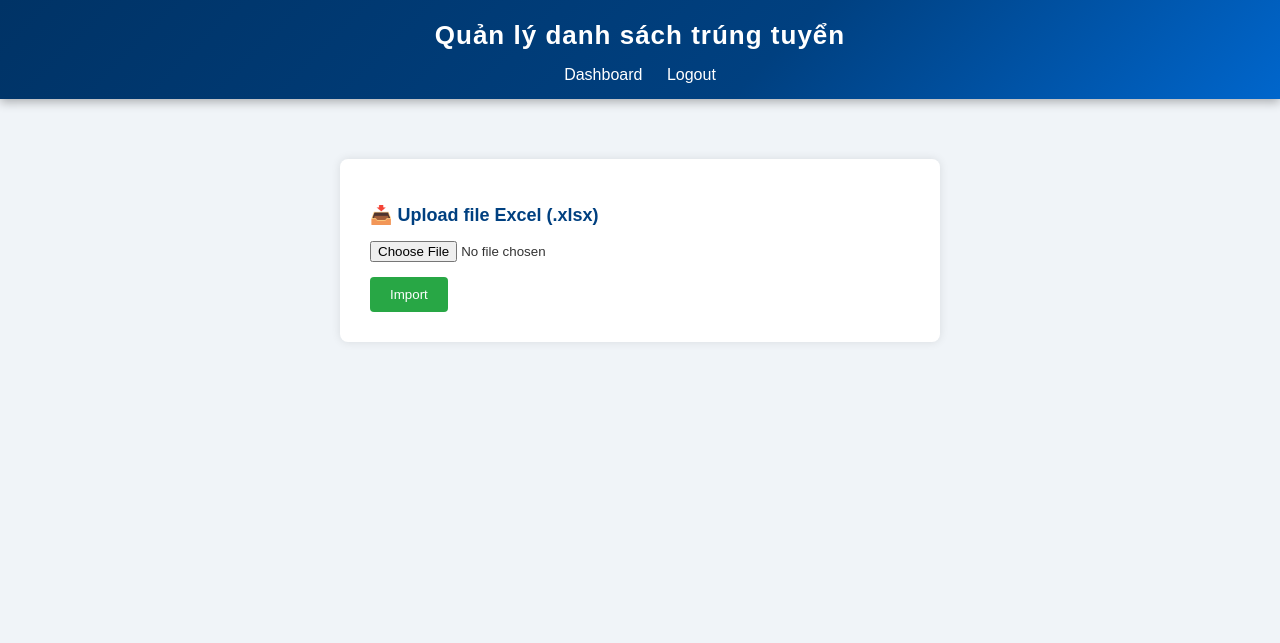
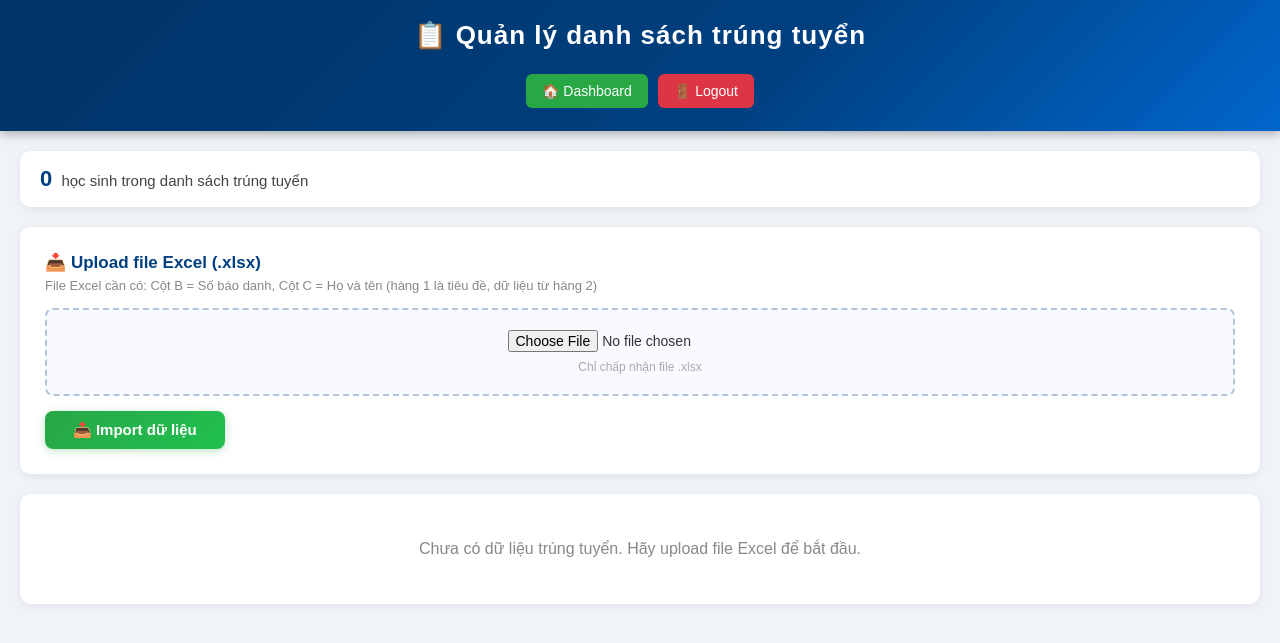
Before and after one commit to NammHoa/ThptHamThuanNam_Py, a PHP site: page /admin/import_trungtuyen.php in a window 1280 px wide. Shown: the top 643 px of the page. Run offline with PHP 8.4, Linux system fonts and the light colour scheme; a user stored in the database is signed in; data that the repository does not hold is empty; a stand-in replaces the project's code that opens the database connection; some libraries are stand-ins or nearby versions.

Commit message:
feat: enhance import functionality with improved error handling and UI updates

```diff
--- a/admin/import_trungtuyen.php
+++ b/admin/import_trungtuyen.php
@@ -1,52 +1,42 @@
 <?php
 session_start();
-
-// 1) Nạp Composer autoload (đã cài qua composer install) và config chung
 require_once __DIR__ . '/../vendor/autoload.php';
 require_once __DIR__ . '/../config.php';
 
 use PhpOffice\PhpSpreadsheet\IOFactory;
 
-// 2) Bảo vệ trang: chỉ Admin mới được phép truy cập
 if (empty($_SESSION['is_admin'])) {
     header('Location: login.php');
     exit;
 }
 
-// 3) Kết nối CSDL
 $conn = new mysqli(DB_HOST, DB_USER, DB_PASS, DB_NAME);
 if ($conn->connect_error) {
     die("Lỗi kết nối CSDL: " . $conn->connect_error);
 }
+$conn->set_charset("utf8mb4");
 
 $resultMsg = '';
+$resultType = '';
+$count = 0;
+$errors = [];
 
-// 4) Nếu form đã POST file Excel
 if ($_SERVER['REQUEST_METHOD'] === 'POST' && isset($_FILES['file_excel'])) {
-    // 4.1) Đọc file Excel bằng PhpSpreadsheet
     $spreadsheet = IOFactory::load($_FILES['file_excel']['tmp_name']);
     $sheetData   = $spreadsheet->getActiveSheet()->toArray();
 
-    $count  = 0;
-    $errors = [];
-
-    // 4.2) Duyệt từng dòng, bắt đầu từ index 1 (bỏ header)
-    for ($i = 1; $i < count($sheetData); $i++) {
+    for ($i = 3; $i < count($sheetData); $i++) {
         $rowNum = $i + 1;
         $sbd    = trim($sheetData[$i][1] ?? '');
         $name   = trim($sheetData[$i][2] ?? '');
+        $ngay_sinh = trim($sheetData[$i][3] ?? '');
 
         if ($sbd === '' || $name === '') {
-            $errors[] = "Dòng $rowNum: Thiếu SBD hoặc Họ tên.";
           continue;
           }
 
-        // 4.3) Chèn vào bảng danh_sach_trung_tuyen
-        $stmt = $conn->prepare("
-            INSERT IGNORE INTO danh_sach_trung_tuyen (so_bao_danh, ho_ten)
-            VALUES (?, ?)
-        ");
-        $stmt->bind_param("ss", $sbd, $name);
+        $stmt = $conn->prepare("INSERT IGNORE INTO danh_sach_trung_tuyen (so_bao_danh, ho_ten, ngay_sinh) VALUES (?, ?, ?)");
+        $stmt->bind_param("sss", $sbd, $name, $ngay_sinh);
         if ($stmt->execute()) {
             $count++;
         } else {
@@ -55,52 +45,261 @@
         $stmt->close();
     }
 
-    // 4.4) Tạo message kết quả
-    $resultMsg = "✅ Đã import thành công $count dòng.";
+    $resultType = empty($errors) ? 'success' : 'warning';
+    $resultMsg  = "✅ Đã import thành công <strong>$count</strong> dòng.";
     if (!empty($errors)) {
-        $resultMsg .= "\n" . implode("\n", $errors);
+        $resultMsg .= "<br><br>⚠️ Có " . count($errors) . " lỗi:<br>" . implode("<br>", $errors);
     }
 }
+
+if (isset($_GET['clear'])) {
+    $conn->query("DELETE FROM danh_sach_trung_tuyen");
+    $resultMsg  = "🗑️ Đã xoá toàn bộ danh sách trúng tuyển.";
+    $resultType = 'danger';
+}
+
+$list = $conn->query("SELECT * FROM danh_sach_trung_tuyen ORDER BY id ASC");
+$total = $list ? $list->num_rows : 0;
 ?>
 <!DOCTYPE html>
 <html lang="vi">
 <head>
   <meta charset="UTF-8">
-  <title>Import danh sách trúng tuyển</title>
+  <meta name="viewport" content="width=device-width, initial-scale=1.0">
+  <title>Quản lý danh sách trúng tuyển</title>
+  <link rel="stylesheet" href="admin_style.css">
   <style>
-    body { font-family: Arial, background: #f0f0f0; margin: 0; padding: 0; }
-    header { background: #004080; color: #fff; padding: 20px; text-align: center; }
-    header a { color: #fff; margin: 0 10px; text-decoration: none; }
-    main { padding: 20px; }
-    .container { background: #fff; padding: 30px; max-width: 600px; margin: 40px auto; border-radius: 8px; box-shadow: 0 0 10px rgba(0,0,0,0.1); }
-    input[type="file"] { display: block; width: 100%; margin-top: 15px; }
-    button { margin-top: 15px; padding: 10px 20px; background: #28a745; color: #fff; border: none; border-radius: 4px; cursor: pointer; }
-    button:hover { background: #218838; }
-    .result { white-space: pre-wrap; font-family: monospace; background: #e9f7ef; padding: 15px; border-radius: 4px; margin-top: 20px; }
+    .stats-bar {
+      display: flex;
+      align-items: center;
+      justify-content: space-between;
+      background: #fff;
+      border-radius: 10px;
+      padding: 15px 20px;
+      margin-bottom: 20px;
+      box-shadow: 0 2px 8px rgba(0,0,0,0.08);
+      flex-wrap: wrap;
+      gap: 10px;
+    }
+    .stats-bar .stat {
+      font-size: 15px;
+      color: #444;
+    }
+    .stats-bar .stat strong {
+      font-size: 22px;
+      color: #004080;
+      margin-right: 5px;
+    }
+    .btn-danger-outline {
+      padding: 8px 16px;
+      background: transparent;
+      color: #dc3545;
+      border: 1.5px solid #dc3545;
+      border-radius: 6px;
+      font-size: 13px;
+      cursor: pointer;
+      text-decoration: none;
+      transition: all 0.2s;
+      white-space: nowrap;
+    }
+    .btn-danger-outline:hover {
+      background: #dc3545;
+      color: #fff;
+      text-decoration: none;
+    }
+
+    .upload-section {
+      background: #fff;
+      border-radius: 10px;
+      padding: 25px;
+      margin-bottom: 20px;
+      box-shadow: 0 2px 8px rgba(0,0,0,0.08);
+    }
+    .upload-section h3 {
+      color: #004080;
+      margin: 0 0 5px 0;
+      font-size: 17px;
+    }
+    .upload-section p {
+      color: #888;
+      font-size: 13px;
+      margin: 0 0 15px 0;
+    }
+    .upload-area {
+      border: 2px dashed #b0c4de;
+      border-radius: 8px;
+      padding: 20px;
+      text-align: center;
+      background: #f8faff;
+      margin-bottom: 15px;
+      transition: border-color 0.2s;
+    }
+    .upload-area:hover { border-color: #004080; }
+    .upload-area input[type="file"] {
+      display: block;
+      margin: 0 auto;
+      font-size: 14px;
+    }
+    .upload-area p {
+      margin: 8px 0 0 0;
+      font-size: 12px;
+      color: #aaa;
+    }
+    .btn-upload {
+      padding: 10px 28px;
+      background: linear-gradient(135deg, #28a745, #20c050);
+      color: #fff;
+      border: none;
+      border-radius: 8px;
+      font-size: 15px;
+      font-weight: bold;
+      cursor: pointer;
+      box-shadow: 0 2px 8px rgba(40,167,69,0.3);
+      transition: background 0.2s;
+    }
+    .btn-upload:hover { background: linear-gradient(135deg, #218838, #1aab42); }
+
+    .result-box {
+      padding: 14px 18px;
+      border-radius: 8px;
+      margin-bottom: 20px;
+      font-size: 14px;
+      line-height: 1.7;
+    }
+    .result-success { background: #d4edda; color: #155724; border-left: 4px solid #28a745; }
+    .result-warning { background: #fff3cd; color: #856404; border-left: 4px solid #ffc107; }
+    .result-danger  { background: #f8d7da; color: #721c24; border-left: 4px solid #dc3545; }
+
+    /* Bảng danh sách */
+    .list-table-wrapper {
+      background: #fff;
+      border-radius: 10px;
+      overflow: hidden;
+      box-shadow: 0 2px 8px rgba(0,0,0,0.08);
+    }
+    .list-table-wrapper table { min-width: 400px; }
+
+    /* Card mobile */
+    .list-card-list { display: none; }
+    .list-card {
+      background: #fff;
+      border-radius: 8px;
+      box-shadow: 0 2px 6px rgba(0,0,0,0.08);
+      padding: 12px 15px;
+      margin-bottom: 10px;
+      display: flex;
+      align-items: center;
+      gap: 12px;
+    }
+    .list-card-stt {
+      background: #004080; color: #fff;
+      border-radius: 50%;
+      width: 32px; height: 32px;
+      display: flex; align-items: center; justify-content: center;
+      font-size: 13px; font-weight: bold; flex-shrink: 0;
+    }
+    .list-card-info { flex: 1; }
+    .list-card-name { font-weight: bold; color: #004080; font-size: 15px; }
+    .list-card-sbd { font-size: 13px; color: #888; margin-top: 2px; }
+
+    @media (max-width: 600px) {
+      .list-table-wrapper { display: none; }
+      .list-card-list { display: block; }
+      .stats-bar { flex-direction: column; align-items: flex-start; }
+      .upload-section { padding: 18px 15px; }
+    }
   </style>
-  <meta name="viewport" content="width=device-width, initial-scale=1.0">
-  <link rel="stylesheet" href="admin_style.css">
 </head>
 <body>
 
 <header>
-    <h1>Quản lý danh sách trúng tuyển</h1>
-    <a href="dashboard.php">Dashboard</a>
-    <a href="logout.php">Logout</a>
+  <h1>📋 Quản lý danh sách trúng tuyển</h1>
+  <div class="btn-group">
+    <a href="dashboard.php" class="button">🏠 Dashboard</a>
+    <a href="logout.php" class="button danger">🚪 Logout</a>
+  </div>
 </header>
 
 <main>
-    <div class="container">
-      <h2>📥 Upload file Excel (.xlsx)</h2>
-      <form method="POST" enctype="multipart/form-data">
-        <input type="file" name="file_excel" accept=".xlsx" required>
-        <button type="submit">Import</button>
-      </form>
 
   <?php if ($resultMsg): ?>
-        <div class="result"><?php echo nl2br(htmlspecialchars($resultMsg)); ?></div>
+    <div class="result-box result-<?= $resultType ?>"><?= $resultMsg ?></div>
+  <?php endif; ?>
+
+  <!-- Thống kê + nút xoá -->
+  <div class="stats-bar">
+    <div class="stat">
+      <strong><?= $total ?></strong> học sinh trong danh sách trúng tuyển
+    </div>
+    <?php if ($total > 0): ?>
+      <a href="?clear=1"
+         class="btn-danger-outline"
+         onclick="return confirm('Xác nhận xoá TOÀN BỘ danh sách trúng tuyển?')">
+        🗑️ Xoá toàn bộ
+      </a>
     <?php endif; ?>
   </div>
+
+  <!-- Form upload -->
+  <div class="upload-section">
+    <h3>📥 Upload file Excel (.xlsx)</h3>
+    <p>File Excel cần có: Cột B = Số báo danh, Cột C = Họ và tên (hàng 1 là tiêu đề, dữ liệu từ hàng 2)</p>
+    <form method="POST" enctype="multipart/form-data">
+      <div class="upload-area">
+        <input type="file" name="file_excel" accept=".xlsx" required>
+        <p>Chỉ chấp nhận file .xlsx</p>
+      </div>
+      <button type="submit" class="btn-upload">📤 Import dữ liệu</button>
+    </form>
+  </div>
+
+  <!-- Danh sách hiện tại -->
+  <?php if ($total > 0): ?>
+    <h2>Danh sách hiện tại</h2>
+
+    <!-- Bảng desktop -->
+    <div class="list-table-wrapper">
+      <table>
+        <thead>
+          <tr>
+            <th style="width:60px; text-align:center;">STT</th>
+            <th>Họ và tên</th>
+            <th>Số báo danh</th>
+            <th>Ngày sinh</th>
+          </tr>
+        </thead>
+        <tbody>
+          <?php $stt = 1; $list->data_seek(0); while ($row = $list->fetch_assoc()): ?>
+            <tr>
+              <td style="text-align:center;"><?= $stt++ ?></td>
+              <td><?= htmlspecialchars($row['ho_ten']) ?></td>
+              <td><?= htmlspecialchars($row['so_bao_danh']) ?></td>
+              <td><?= htmlspecialchars($row['ngay_sinh']) ?></td>
+            </tr>
+          <?php endwhile; ?>
+        </tbody>
+      </table>
+    </div>
+
+    <!-- Card mobile -->
+    <div class="list-card-list">
+      <?php $stt = 1; $list->data_seek(0); while ($row = $list->fetch_assoc()): ?>
+        <div class="list-card">
+          <div class="list-card-stt"><?= $stt++ ?></div>
+          <div class="list-card-info">
+            <div class="list-card-name"><?= htmlspecialchars($row['ho_ten']) ?></div>
+            <div class="list-card-sbd">SBD: <?= htmlspecialchars($row['so_bao_danh']) ?></div>
+          </div>
+        </div>
+      <?php endwhile; ?>
+    </div>
+
+  <?php else: ?>
+    <div style="text-align:center; color:#888; padding:30px; background:#fff; border-radius:10px; box-shadow:0 2px 8px rgba(0,0,0,0.08);">
+      <p style="font-size:16px;">Chưa có dữ liệu trúng tuyển. Hãy upload file Excel để bắt đầu.</p>
+    </div>
+  <?php endif; ?>
+
 </main>
 
 </body>
```
Lines whose indentation alone changed are shown as unchanged.
